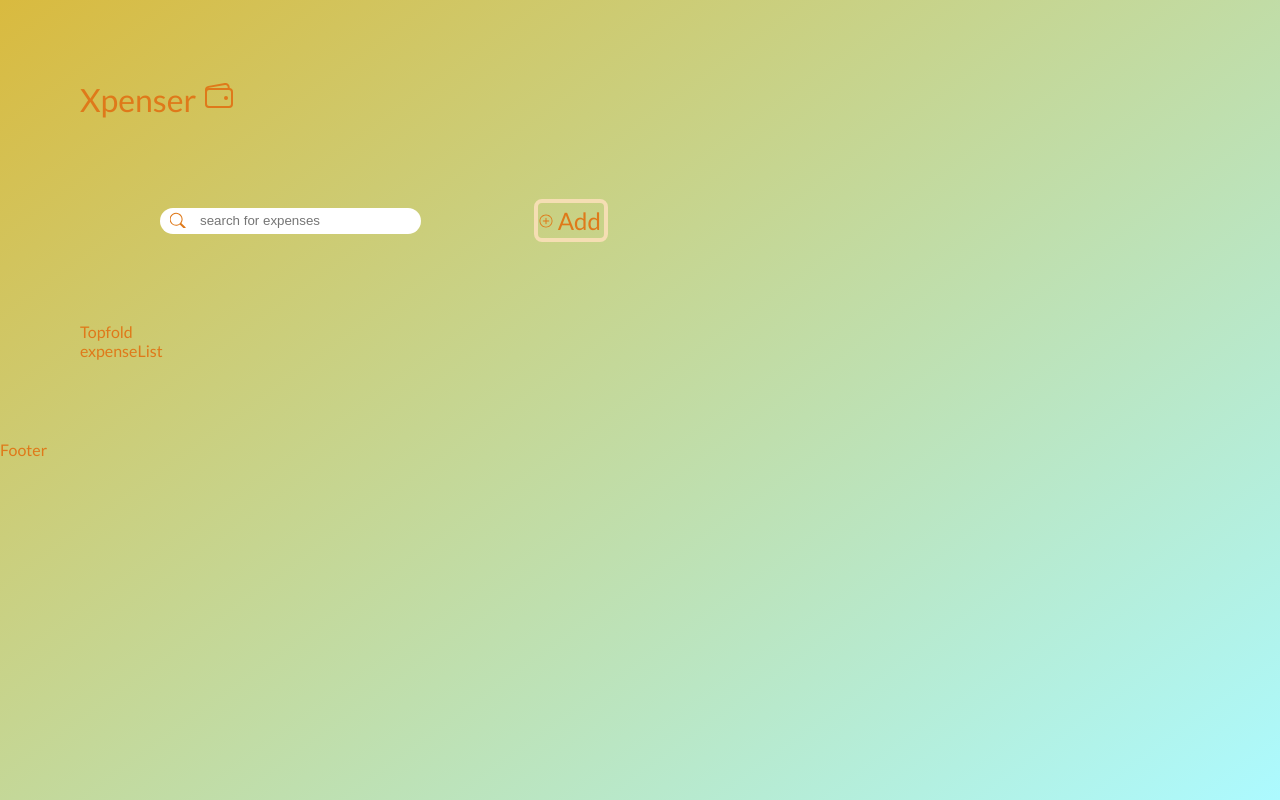
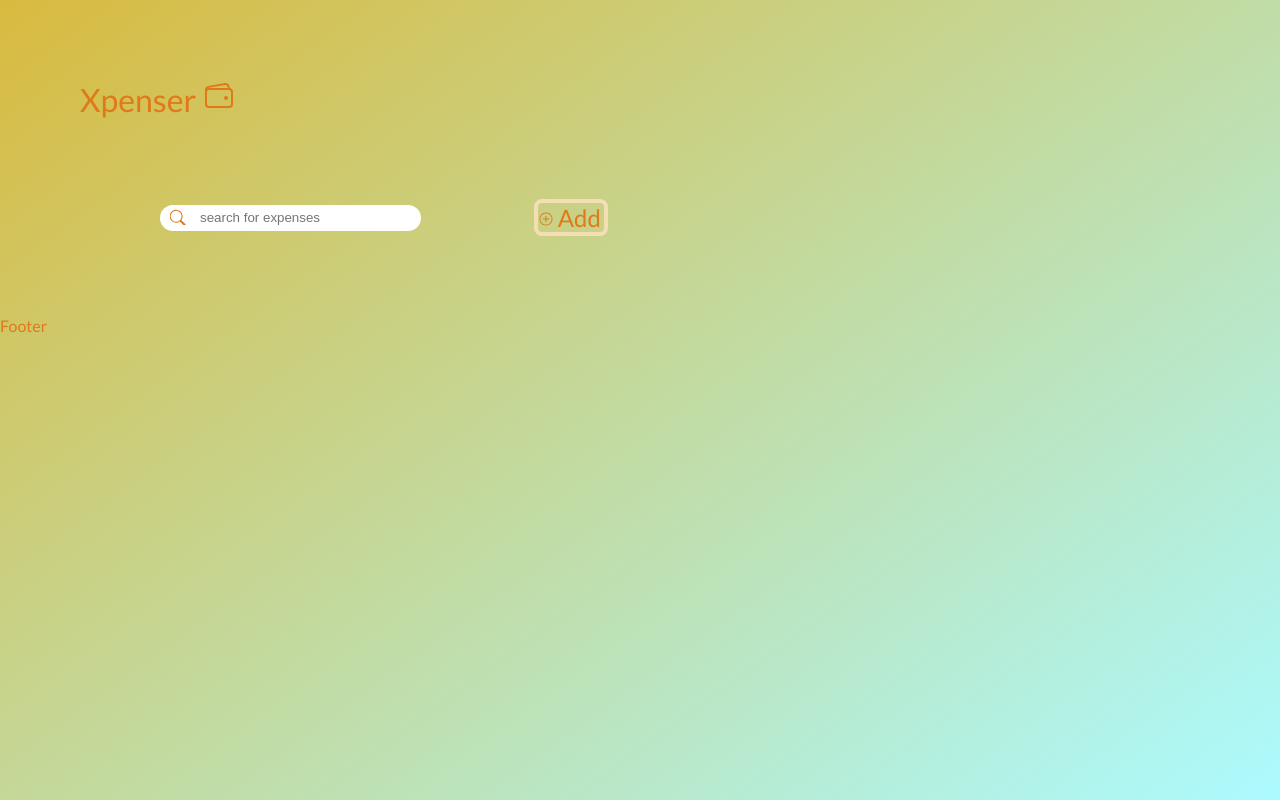
Before and after one commit to abdallah1996adam/expense-tracker-app, a React (Create React App) app: page / in a window 1280 px wide. Shown: the top 800 px of the page. Built offline with nearby package versions, Linux system fonts and the light colour scheme.

Commit message:
:rocket:

```diff
--- a/src/App.js
+++ b/src/App.js
@@ -2,6 +2,7 @@ import { Switch, Route, BrowserRouter } from "react-router-dom";
 
 //pages
 import { Home } from "./pages";
+import { AddExpense } from "./pages";
 import { Header, Footer } from "./pages/partials";
 
 function App() {
@@ -10,6 +11,7 @@ function App() {
       <Header />
       <Switch>
         <Route exact path="/" component={Home} />
+        <Route exact path="/add-expense" component={AddExpense}/>
       </Switch>
       <Footer />
     </BrowserRouter>
--- /dev/null
+++ b/src/components/card/Card.jsx
@@ -0,0 +1,11 @@
+import React from 'react'
+
+export const Card = ({item}) => {
+    return (
+        <div>
+
+        </div>
+    )
+}
+
+export default Card;
--- /dev/null
+++ b/src/components/expenseList/ExpenseList.jsx
@@ -0,0 +1,29 @@
+import React from "react";
+
+import Card from "../card/Card";
+//css
+import "./expense.css";
+export const ExpenseList = () => {
+  const list = [
+    {
+      logo: "heelo",
+      amount: "555",
+      title: "purchase",
+      createdAt: Date.now(),
+    },
+    {
+      logo: "heelo",
+      amount: "555",
+      title: "purchase",
+      createdAt: Date.now(),
+    },
+  ];
+
+  return (
+    <div>
+      {list.length ? list.map((index, item) => <Card item={item} />) : null}
+    </div>
+  );
+};
+
+export default ExpenseList;
--- a/src/components/index.js
+++ b/src/components/index.js
@@ -1 +1,2 @@
 export {default as TopBar} from './topbar/TopBar'
+export {default as ExpenseList} from "./expenseList/ExpenseList"
--- a/src/components/topbar/TopBar.jsx
+++ b/src/components/topbar/TopBar.jsx
@@ -1,9 +1,10 @@
 import React, { useState } from "react";
+import { Link } from "react-router-dom";
 //icons
 import { BsSearch } from "react-icons/bs";
 import { IoIosAddCircleOutline } from "react-icons/io";
-import {IoIosArrowBack} from 'react-icons/io'
-import {TiDeleteOutline} from "react-icons/ti"
+import { IoIosArrowBack } from "react-icons/io";
+import { TiDeleteOutline } from "react-icons/ti";
 //css
 import "./bar.css";
 
@@ -23,19 +24,25 @@ const TopBar = () => {
             />
           </div>
           <div className="add-btn">
-            <IoIosAddCircleOutline />
-            <label className="add">Add</label>
+            <Link to="/add-expense">
+              <IoIosAddCircleOutline />
+              <label className="add">Add</label>
+            </Link>
           </div>
         </div>
       ) : (
         <div className="add-expense">
           <div className="add-btn2">
-            <IoIosArrowBack className="back-arrow"/>
-            <label >back</label>
+            <Link to="/">
+              <IoIosArrowBack className="back-arrow" />
+              <label>back</label>
+            </Link>
           </div>
           <div className="add-btn2">
-            <TiDeleteOutline className="back-arrow"/>
-            <label >cansel</label>
+            <Link to="/">
+              <TiDeleteOutline className="back-arrow" />
+              <label>cansel</label>
+            </Link>
           </div>
         </div>
       )}
--- a/src/components/topbar/bar.css
+++ b/src/components/topbar/bar.css
@@ -49,3 +49,7 @@ input {
   cursor: pointer;
   font-size: 1.2rem;
 }
+a {
+  text-decoration: none;
+  color: rgb(223, 121, 26);
+}
--- a/src/pages/AddExpense/AddExpense.jsx
+++ b/src/pages/AddExpense/AddExpense.jsx
@@ -1,9 +1,11 @@
 import React from 'react'
+import { TopBar } from '../../components'
+
 
 const AddExpense = () => {
     return (
         <div>
-
+           <TopBar/>
         </div>
     )
 }
--- a/src/pages/Home/index.jsx
+++ b/src/pages/Home/Home.jsx
@@ -1,15 +1,15 @@
 import React from "react";
 //components
-import { TopBar } from "../../components";
+import { TopBar, ExpenseList } from "../../components";
+
 //css
-import './home.css'
+import "./home.css";
 
 export const Home = () => {
   return (
     <section className="home">
       <TopBar />
-      <div>Topfold</div>
-      <div>expenseList</div>
+      <ExpenseList />
     </section>
   );
 };
--- a/src/pages/index.js
+++ b/src/pages/index.js
@@ -1 +1,2 @@
-export { default as Home } from "./Home";
+export { default as Home } from "./Home/Home";
+export { default as AddExpense } from "./AddExpense/AddExpense";
```
Also changed, not shown: src/components/expenseList/expense.css (added).
